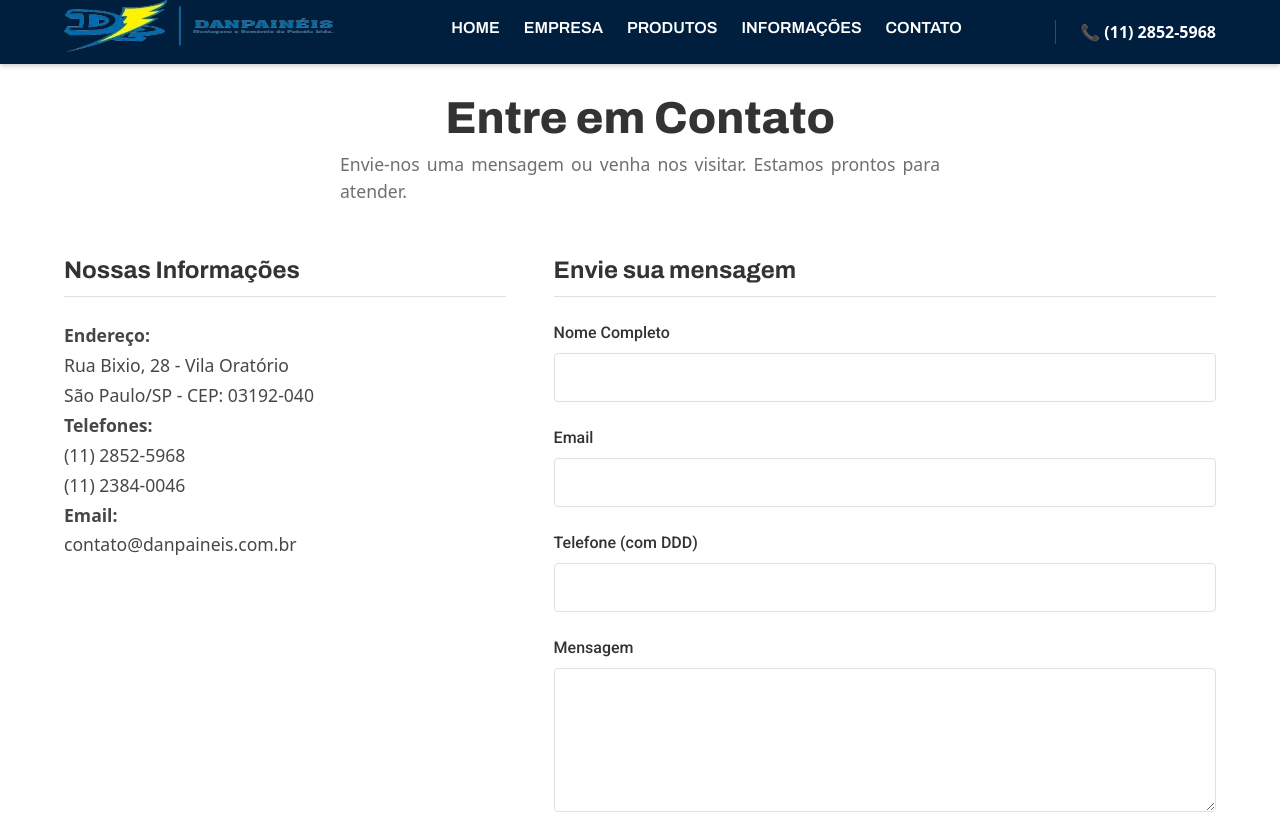
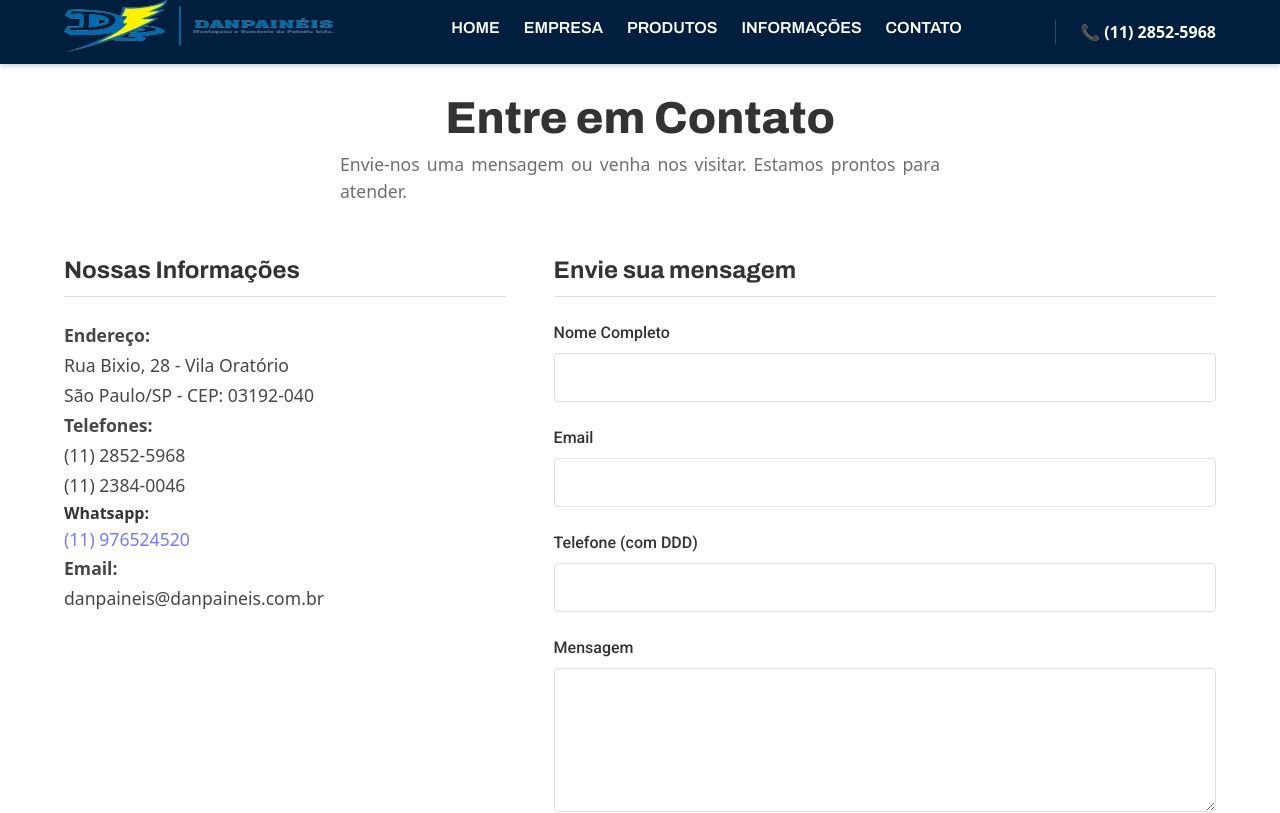
Before and after one commit to MatheusPronunciate/Dan_Paineis, a React (Vite) app in the folder frontend/: page /#/contato in a window 1280 px wide. Shown: the top 813 px of the page. Built offline with nearby package versions, Linux system fonts and the light colour scheme.

Commit message:
Correções de informações

```diff
--- a/frontend/src/components/Footer.jsx
+++ b/frontend/src/components/Footer.jsx
@@ -51,7 +51,7 @@ function Footer() {
               <a href="https://www.instagram.com/danpaineis/" target="_blank" rel="noopener noreferrer">
                 <FontAwesomeIcon icon={faInstagram} size="lg" />
               </a>
-              <a href="https://wa.me/" target="_blank" rel="noopener noreferrer">
+              <a href="https://wa.me/11976524520" target="_blank" rel="noopener noreferrer">
                 <FontAwesomeIcon icon={faWhatsapp} size="lg" />
               </a>
             </div>
--- a/frontend/src/pages/Contato.jsx
+++ b/frontend/src/pages/Contato.jsx
@@ -73,9 +73,16 @@ function Contato() {
             (11) 2852-5968<br />
             (11) 2384-0046
           </p>
+          <strong >Whatsapp:</strong>
+          <p>
+            <a href="https://wa.me/11976524520" target="_blank" rel="noopener noreferrer">
+              (11) 976524520
+            </a>
+          </p>
+
           <p>
             <strong>Email:</strong><br />
-            contato@danpaineis.com.br {/* (Email de exemplo) */}
+            danpaineis@danpaineis.com.br {/* (Email de exemplo) */}
           </p>
           {/* Você pode adicionar um Google Maps embarcado aqui */}
         </div>
--- a/frontend/src/pages/Home.jsx
+++ b/frontend/src/pages/Home.jsx
@@ -38,7 +38,7 @@ function Home() {
         <div className="container hero-content">
           <span className="hero-subtitle">Referência em Segurança</span>
           <h1 className="hero-title">
-            Soluções de Engenharia Multi-Disciplinada
+            Soluções de Engenharia
           </h1>
           <p className="hero-text">
             Profissionais altamente capacitados para atender às suas necessidades com excelência.
@@ -55,7 +55,10 @@ function Home() {
           <h2>DanPainéis - Montagem e Comércio de Painéis Ltda</h2>
           <p>
             Seja bem-vindo ao site da DanPainéis. Conheça um pouco mais sobre nossos produtos, localização e história da empresa.
-            Nossa empresa está no mercado há mais de dezoito anos, atuando com qualidade, atendimento e prazo de entrega diferenciado.
+            Nossa empresa está no mercado há mais de vinte e três anos, atuando com qualidade, atendimento e prazo de entrega diferenciado.
+            <br />
+            <br />
+            Nossos produtos são montados com componentes de qualidade e de marcas reconhecidas no mercado. Nossos produtos possuem barramentos pintados e contatos elétricos prateados. Os circuitos de comando são devidamente anilhados, obedecendo rigorosamente às normas nacionais e internacionais (NBR, DIN, ANSI E NEMA), bem como a norma de segurança NR-10.
           </p>
         </section>
 
--- a/frontend/src/pages/InfoList.jsx
+++ b/frontend/src/pages/InfoList.jsx
@@ -27,7 +27,7 @@ function InfoList() {
 
       {/* Coluna Principal: Lista de Artigos */}
       <main className="product-detail-main">
-        <h1 className="product-title">Informações Técnicas</h1>
+        <h1 className="product-title">Informações</h1>
 
         {isLoading ? (
           <p>Carregando informações...</p>
```
